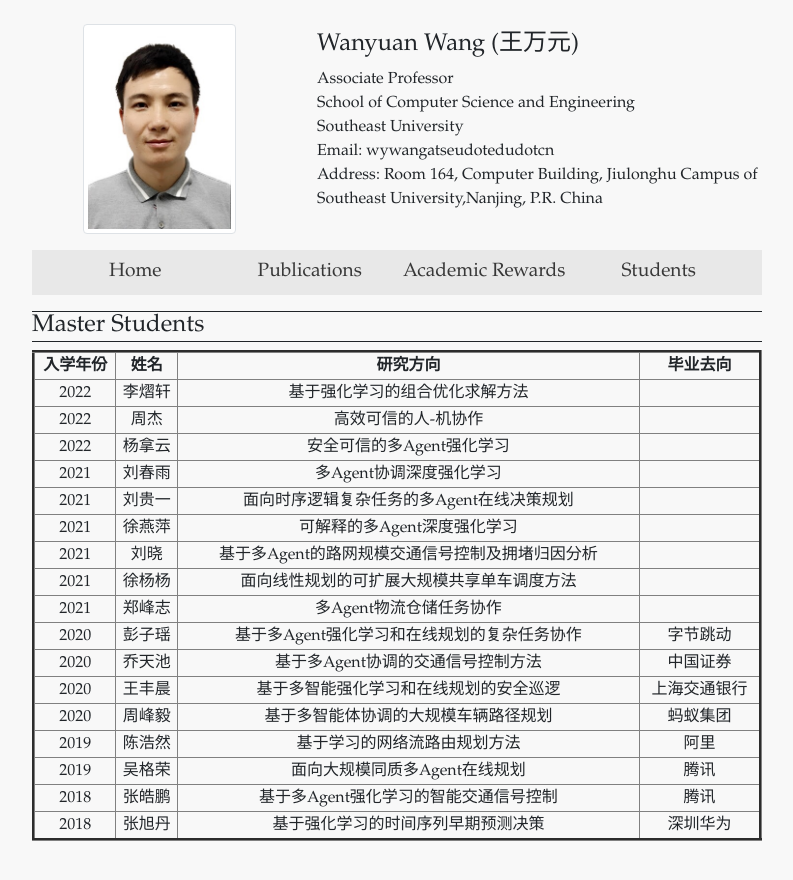
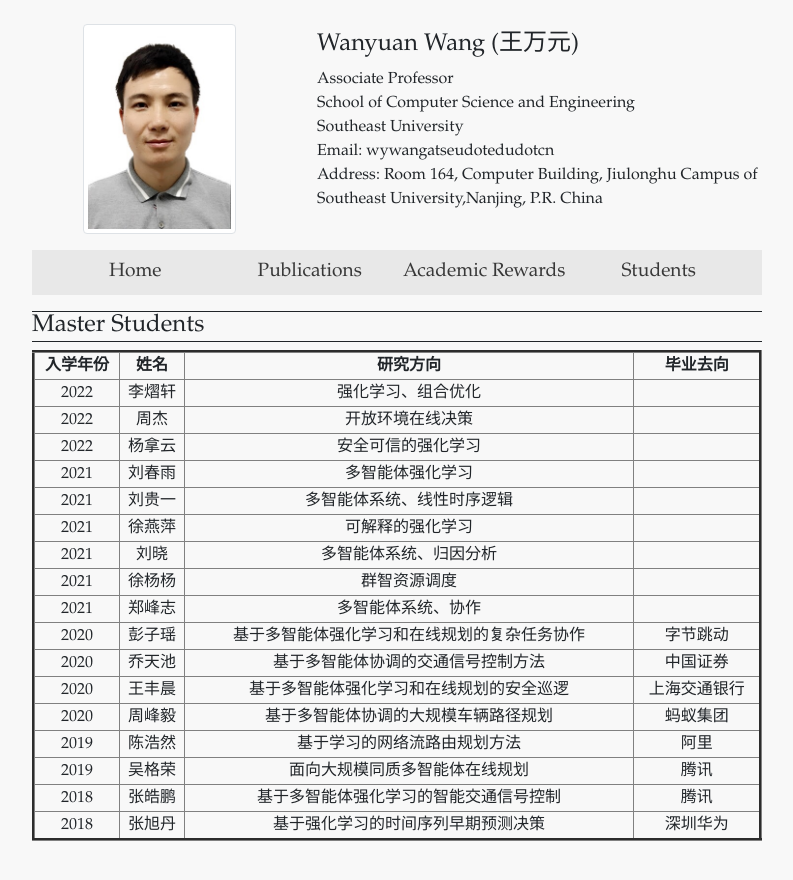
Before and after one commit to wanyuanwang/wanyuanwang.github.io, a Jekyll site: the page built from students.html, in a window 1280 px wide. Shown: the top 880 px of the page, without its empty margins (243-1036 px from the left). Built offline with Jekyll 4.4.1, drawn with Linux system fonts in a browser that asks for light colours.

Commit message:
Update students.html

```diff
--- a/students.html
+++ b/students.html
@@ -14,73 +14,73 @@ layout: default
           <tr align="center">
     	      <td>2022</td>
               <td>李熠轩</td>
-              <td>基于强化学习的组合优化求解方法</td>
+              <td>强化学习、组合优化</td>
               <td></td>
           </tr>
           <tr align="center">
     	      <td>2022</td>
               <td>周杰</td>
-              <td>高效可信的人-机协作</td>
+              <td>开放环境在线决策</td>
               <td></td>
           </tr>
           <tr align="center">
     	      <td>2022</td>
               <td>杨拿云</td>
-              <td>安全可信的多Agent强化学习</td>
+              <td>安全可信的强化学习</td>
               <td></td>
           </tr>
            <tr align="center">
     	      <td>2021</td>
               <td>刘春雨</td>
-              <td>多Agent协调深度强化学习</td>
+              <td>多智能体强化学习</td>
               <td></td>
           </tr>
           <tr align="center">
     	      <td>2021</td>
               <td>刘贵一</td>
-              <td>面向时序逻辑复杂任务的多Agent在线决策规划</td>
+              <td>多智能体系统、线性时序逻辑</td>
               <td></td>
           </tr>
          <tr align="center">
     	      <td>2021</td>
               <td>徐燕萍</td>
-              <td>可解释的多Agent深度强化学习</td>
+              <td>可解释的强化学习</td>
               <td></td>
           </tr>
           <tr align="center">
     	      <td>2021</td>
               <td>刘晓</td>
-              <td>基于多Agent的路网规模交通信号控制及拥堵归因分析</td>
+              <td>多智能体系统、归因分析</td>
               <td></td>
           </tr>
           <tr align="center">
     	      <td>2021</td>
               <td>徐杨杨</td>
-              <td>面向线性规划的可扩展大规模共享单车调度方法</td>
+              <td>群智资源调度</td>
               <td></td>
           </tr>
           <tr align="center">
     	      <td>2021</td>
               <td>郑峰志</td>
-              <td>多Agent物流仓储任务协作</td>
+              <td>多智能体系统、协作</td>
               <td></td>
           </tr>
           <tr align="center">
     	      <td>2020</td>
               <td>彭子瑶</td>
-              <td>基于多Agent强化学习和在线规划的复杂任务协作</td>
+              <td>基于多智能体强化学习和在线规划的复杂任务协作</td>
               <td>字节跳动</td>
           </tr>
           <tr align="center">
     	      <td>2020</td>
               <td>乔天池</td>
-              <td>基于多Agent协调的交通信号控制方法</td>
+              <td>基于多智能体协调的交通信号控制方法</td>
               <td>中国证券</td>
           </tr>
             <tr align="center">
     	      <td>2020</td>
               <td>王丰晨</td>
-              <td>基于多智能强化学习和在线规划的安全巡逻</td>
+              <td>基于多智能体强化学习和在线规划的安全巡逻</td>
               <td>上海交通银行</td>
           </tr>
             <tr align="center">
@@ -98,13 +98,13 @@ layout: default
           <tr align="center">
     	      <td>2019</td>
               <td>吴格荣</td>
-              <td>面向大规模同质多Agent在线规划</td>
+              <td>面向大规模同质多智能体在线规划</td>
               <td>腾讯</td>
           </tr>
           <tr align="center">
     	      <td>2018</td>
               <td>张皓鹏</td>
-              <td>基于多Agent强化学习的智能交通信号控制</td>
+              <td>基于多智能体强化学习的智能交通信号控制</td>
               <td>腾讯</td>
           </tr>
           <tr align="center">
```
